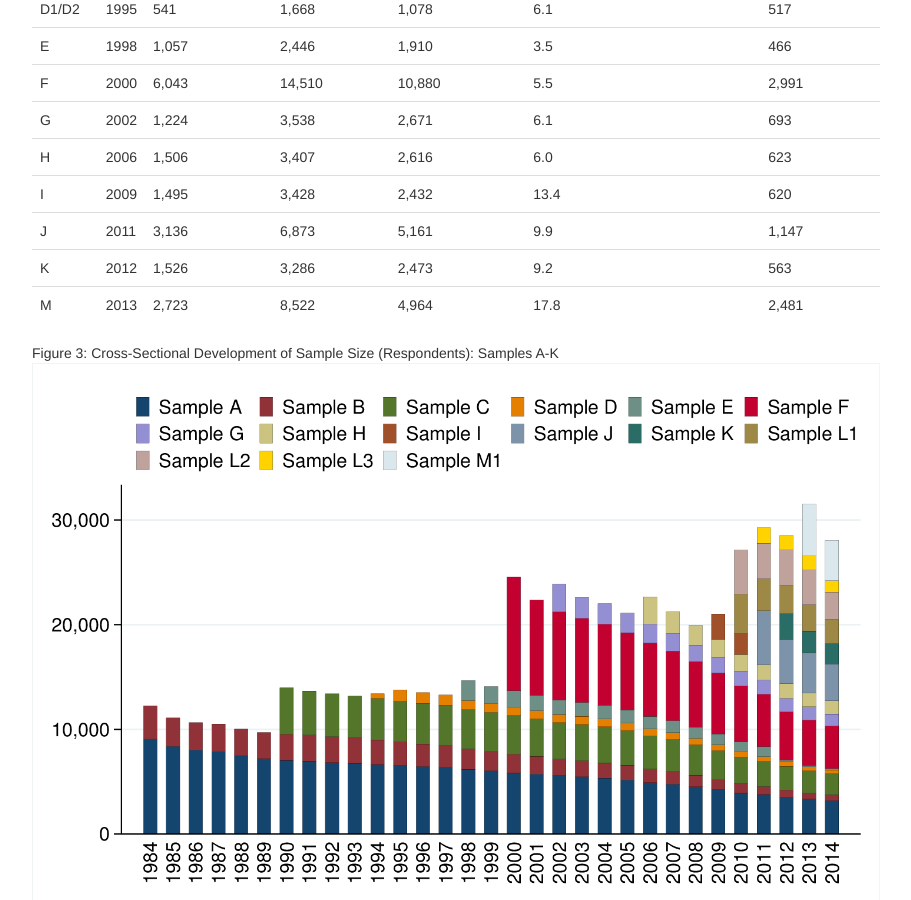
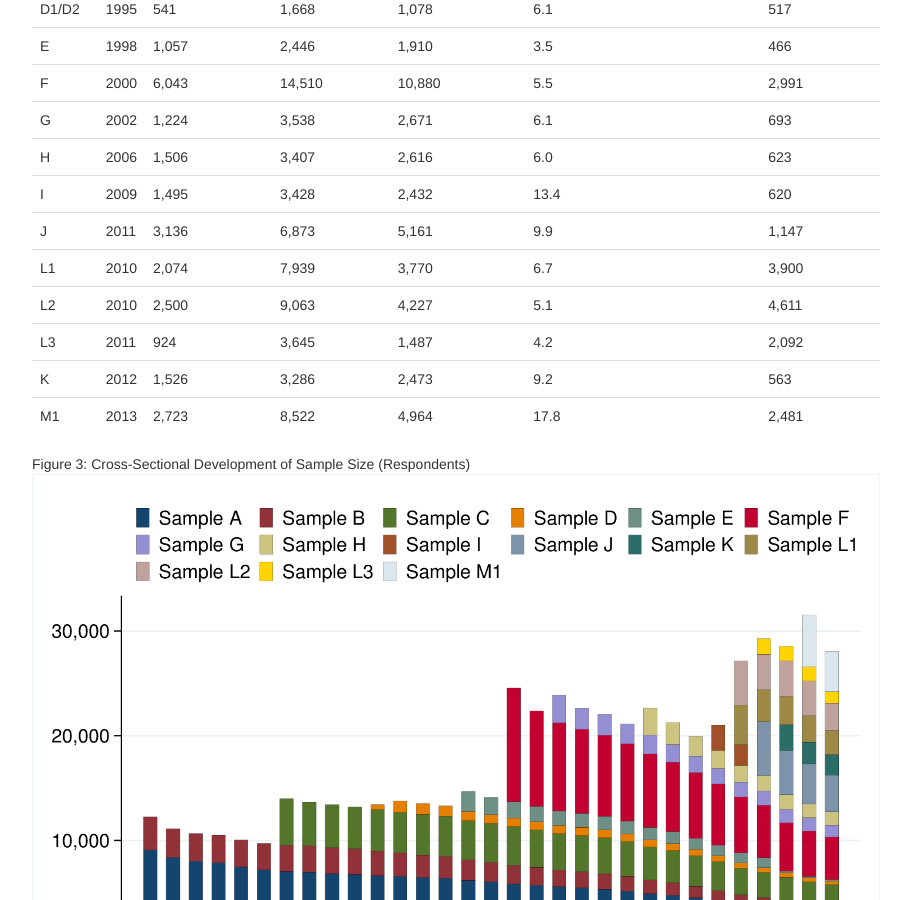
Before and after one commit to paneldata/paneldata.github.io, a Jekyll site: the page built from soep/dtc/sample.md, in a window 1280 px wide and 900 px high, scrolled down 3642 px. Shown: the whole window, without its empty margins (38-949 px from the left). Built offline with Jekyll 4.4.1, drawn with Linux system fonts in a browser that asks for light colours.

Commit message:
Update Table Starting Sample Size of the SOEP Samples

```diff
--- a/soep/dtc/sample.md
+++ b/soep/dtc/sample.md
@@ -221,11 +221,14 @@ Table 4: Starting Sample Size of the SOEP Samples
 | H    	 | 2006 | 1,506 		   |  3,407 		 |  2,616 			 |  6.0                           	   |   623            |
 | I    	 | 2009 | 1,495 		   |  3,428 		 |  2,432 			 | 13.4                           	   |   620            |
 | J    	 | 2011 | 3,136 		   |  6,873 		 |  5,161 			 |  9.9                           	   | 1,147            |
+| L1     | 2010 | 2,074  		   |  7,939   		 |  3,770   		 |  6.7                                | 3,900            |
+| L2     | 2010 | 2,500  		   |  9,063   		 |  4,227   		 |  5.1                                | 4,611            |
+| L3     | 2011 |   924  		   |  3,645   		 |  1,487   		 |  4.2                                | 2,092            |
 | K    	 | 2012 | 1,526 		   |  3,286 		 |  2,473 			 |  9.2                           	   |   563            |
-| M    	 | 2013 | 2,723 		   |  8,522 		 |  4,964 			 | 17.8                           	   | 2,481            |
+| M1     | 2013 | 2,723  		   |  8,522   		 |  4,964   		 | 17.8                                | 2,481            |
 
 
-Figure 3: Cross-Sectional Development of Sample Size (Respondents): Samples A-K
+Figure 3: Cross-Sectional Development of Sample Size (Respondents)
 ![Cross-Sectional Development of Sample Size (Respondents): Samples
 A-K](graphics/crossdevel.png)
 
```
